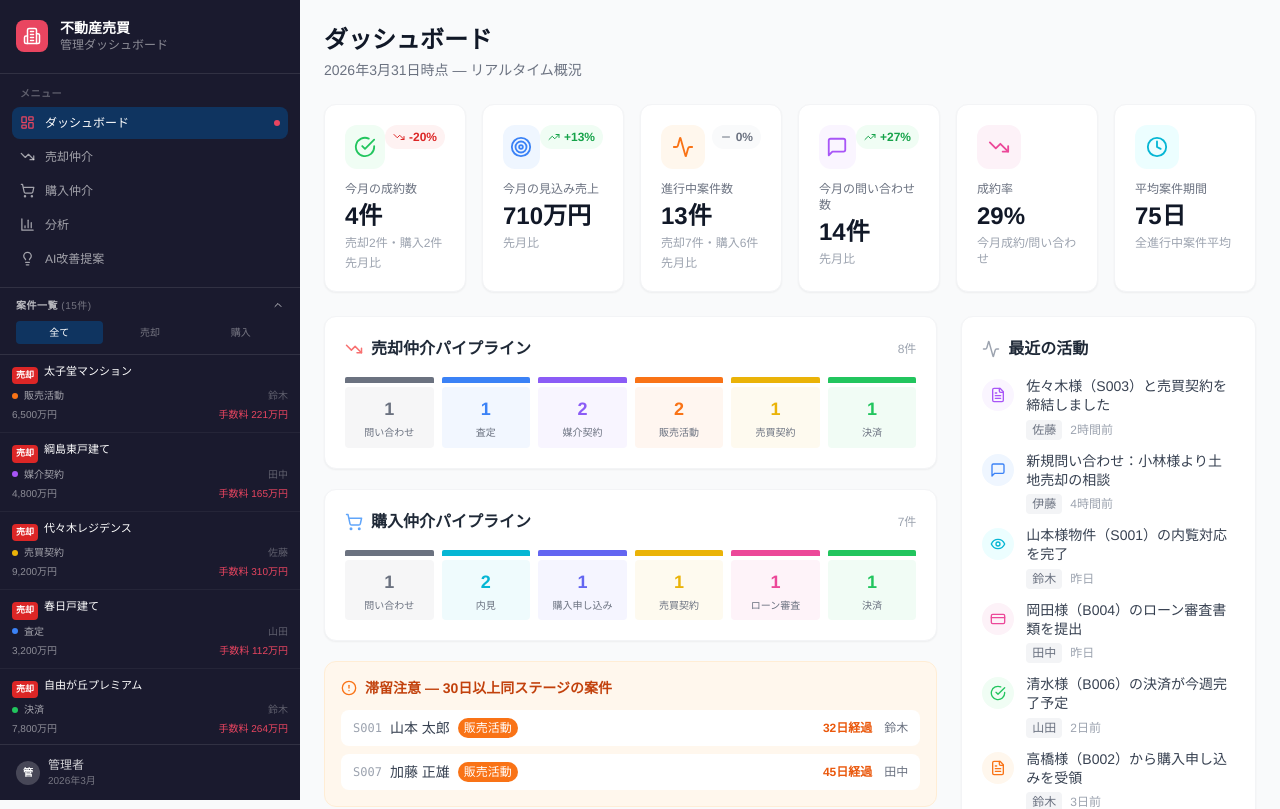
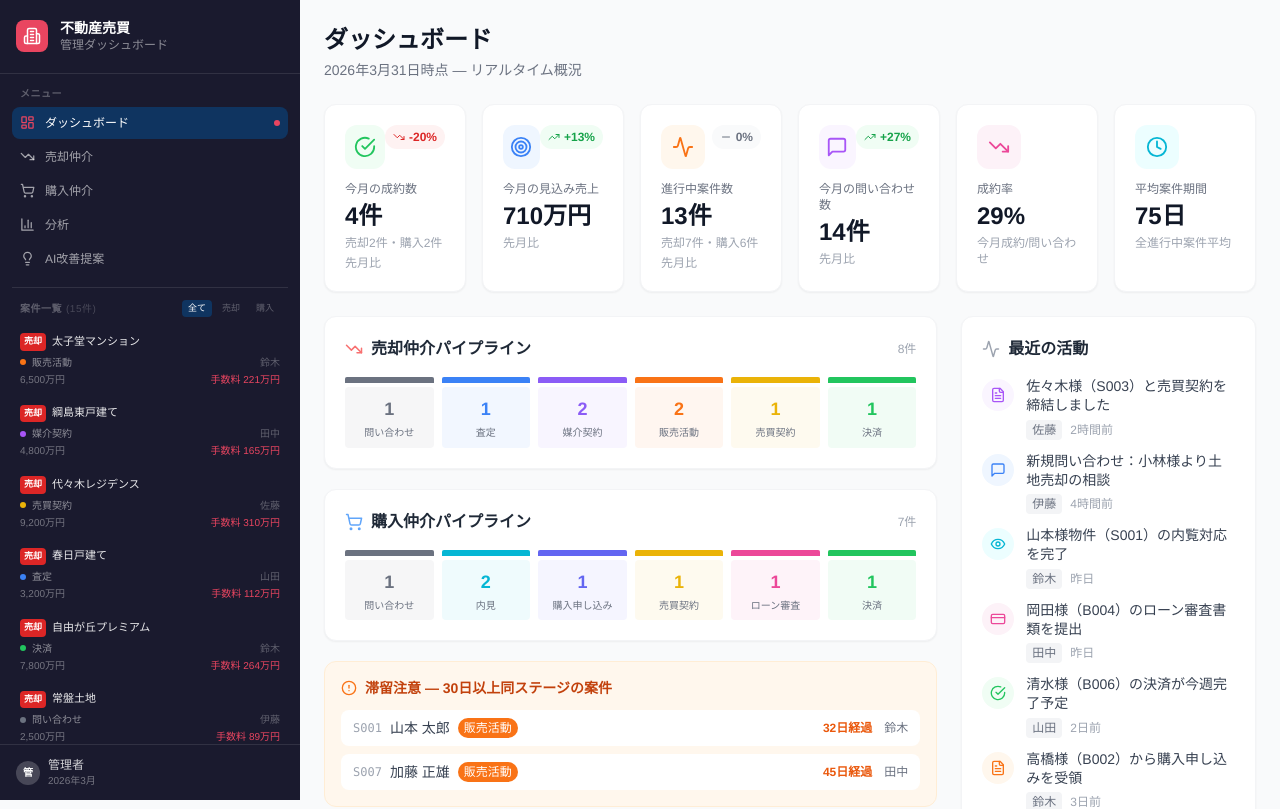
Before and after one commit to hh-rr-ux/buy-and-sell-, a Next.js app: page / in a window 1280 px wide. Shown: the top 809 px of the page. Built offline with nearby package versions, Linux system fonts and the light colour scheme.

Commit message:
案件一覧をメニュー内に統合表示

```diff
--- a/components/Sidebar.tsx
+++ b/components/Sidebar.tsx
@@ -10,8 +10,6 @@ import {
   BarChart3,
   Lightbulb,
   Building2,
-  ChevronDown,
-  ChevronUp,
 } from 'lucide-react'
 import { sellCases, buyCases, calcBrokerageFee, formatPrice } from '@/lib/mockData'
 
@@ -40,31 +38,24 @@ type FilterType = '全て' | '売却' | '購入'
 export default function Sidebar() {
   const pathname = usePathname()
   const [filter, setFilter] = useState<FilterType>('全て')
-  const [caseListOpen, setCaseListOpen] = useState(true)
 
   const isActive = (href: string) => {
     if (href === '/') return pathname === '/'
     return pathname.startsWith(href)
   }
 
-  // TODO: スプシ連携後はここを dataLoader.ts の fetchAllCases() に差し替え
+  // TODO: スプシ連携後は dataLoader.ts の fetchAllCases() に差し替え
   const allCases = [
     ...sellCases.map(c => ({
-      id: c.id,
-      type: '売却' as const,
-      propertyName: c.propertyName,
-      stage: c.stage,
-      staff: c.staff,
-      price: c.askingPrice,
+      id: c.id, type: '売却' as const,
+      propertyName: c.propertyName, stage: c.stage,
+      staff: c.staff, price: c.askingPrice,
       fee: calcBrokerageFee(c.askingPrice),
     })),
     ...buyCases.map(c => ({
-      id: c.id,
-      type: '購入' as const,
-      propertyName: c.propertyName,
-      stage: c.stage,
-      staff: c.staff,
-      price: c.budget,
+      id: c.id, type: '購入' as const,
+      propertyName: c.propertyName, stage: c.stage,
+      staff: c.staff, price: c.budget,
       fee: calcBrokerageFee(c.budget),
     })),
   ]
@@ -94,8 +85,11 @@ export default function Sidebar() {
         </div>
       </div>
 
+      {/* スクロール全体 */}
+      <div className="flex-1 overflow-y-auto">
+
         {/* ナビゲーション */}
-      <nav className="px-3 py-3 border-b border-white/10 flex-shrink-0">
+        <nav className="px-3 py-3">
           <p className="text-white/30 text-[10px] font-semibold uppercase tracking-wider px-2 mb-1.5">
             メニュー
           </p>
@@ -125,31 +119,26 @@ export default function Sidebar() {
           </ul>
         </nav>
 
+        {/* 区切り */}
+        <div className="mx-3 border-t border-white/10" />
+
         {/* 案件一覧 */}
-      <div className="flex-1 flex flex-col min-h-0">
-        {/* ヘッダー */}
-        <div className="px-4 py-2.5 border-b border-white/10 flex-shrink-0">
-          <button
-            onClick={() => setCaseListOpen(v => !v)}
-            className="w-full flex items-center justify-between text-white/70 hover:text-white transition-colors"
-          >
-            <span className="text-[10px] font-semibold uppercase tracking-wider">
-              案件一覧{' '}
-              <span className="text-white/40 normal-case font-normal">({filtered.length}件)</span>
-            </span>
-            {caseListOpen ? <ChevronUp size={12} /> : <ChevronDown size={12} />}
-          </button>
-
-          {caseListOpen && (
-            <div className="flex gap-1 mt-2">
+        <div className="px-3 pt-3 pb-1">
+          <div className="flex items-center justify-between px-2 mb-2">
+            <p className="text-white/30 text-[10px] font-semibold uppercase tracking-wider">
+              案件一覧
+              <span className="text-white/20 normal-case font-normal ml-1">({filtered.length}件)</span>
+            </p>
+            {/* フィルタ */}
+            <div className="flex gap-1">
               {(['全て', '売却', '購入'] as FilterType[]).map(f => (
                 <button
                   key={f}
                   onClick={() => setFilter(f)}
-                  className={`flex-1 text-[10px] py-1 rounded font-medium transition-colors ${
+                  className={`text-[9px] px-1.5 py-0.5 rounded font-medium transition-colors ${
                     filter === f
                       ? 'text-white'
-                      : 'text-white/40 hover:text-white/70'
+                      : 'text-white/30 hover:text-white/60'
                   }`}
                   style={filter === f ? { backgroundColor: '#0f3460' } : {}}
                 >
@@ -157,43 +146,39 @@ export default function Sidebar() {
                 </button>
               ))}
             </div>
-          )}
           </div>
 
-        {/* スクロールリスト */}
-        {caseListOpen && (
-          <ul className="overflow-y-auto flex-1">
+          {/* 案件アイテム */}
+          <ul className="space-y-0.5">
             {filtered.map(c => (
               <li
                 key={c.id}
-                className="px-3 py-2.5 border-b border-white/5 hover:bg-white/5 transition-colors"
+                className="px-2 py-2 rounded-lg hover:bg-white/5 transition-colors cursor-default"
               >
                 {/* 物件名 + 種別 */}
-                <div className="flex items-start gap-1.5 mb-1">
+                <div className="flex items-center gap-1.5 mb-1">
                   <span
-                    className={`mt-0.5 flex-shrink-0 text-white text-[9px] font-bold px-1 py-0.5 rounded ${
+                    className={`flex-shrink-0 text-white text-[9px] font-bold px-1 py-0.5 rounded ${
                       c.type === '売却' ? 'bg-red-600' : 'bg-blue-600'
                     }`}
                   >
                     {c.type}
                   </span>
-                  <p className="text-white text-[11px] font-medium leading-tight truncate">
+                  <p className="text-white/90 text-[11px] font-medium leading-tight truncate">
                     {c.propertyName}
                   </p>
                 </div>
 
                 {/* ステータス + 担当者 */}
-                <div className="flex items-center gap-1.5 mb-1">
-                  <span
-                    className={`inline-block w-1.5 h-1.5 rounded-full flex-shrink-0 ${stageColor[c.stage] ?? 'bg-gray-500'}`}
-                  />
-                  <span className="text-white/60 text-[10px] truncate">{c.stage}</span>
+                <div className="flex items-center gap-1.5 mb-0.5">
+                  <span className={`inline-block w-1.5 h-1.5 rounded-full flex-shrink-0 ${stageColor[c.stage] ?? 'bg-gray-500'}`} />
+                  <span className="text-white/50 text-[10px] truncate">{c.stage}</span>
                   <span className="text-white/30 text-[10px] ml-auto flex-shrink-0">{c.staff}</span>
                 </div>
 
-                {/* 物件価格 + 仲介手数料 */}
+                {/* 価格 + 仲介手数料 */}
                 <div className="flex items-center justify-between">
-                  <span className="text-white/50 text-[10px]">{formatPrice(c.price)}</span>
+                  <span className="text-white/40 text-[10px]">{formatPrice(c.price)}</span>
                   <span className="text-[10px] font-medium" style={{ color: '#e94560' }}>
                     手数料 {formatPrice(c.fee)}
                   </span>
@@ -201,7 +186,7 @@ export default function Sidebar() {
               </li>
             ))}
           </ul>
-        )}
+        </div>
       </div>
 
       {/* フッター */}
```
Lines whose indentation alone changed are shown as unchanged.
